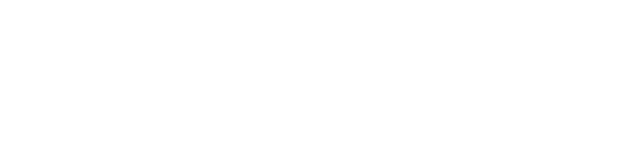
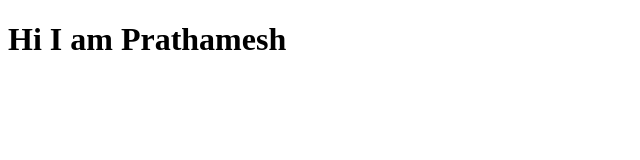
Before and after one commit to Rahul-Rajeevan/collab_b35, a plain HTML site: page FrontEnd/index.html in a window 1280 px wide. Shown: the whole page, without its empty margins (0-640 px from the left). Drawn offline with Linux system fonts and the light colour scheme.

Commit message:
OK I am Done

```diff
--- a/FrontEnd/index.html
+++ b/FrontEnd/index.html
@@ -6,6 +6,7 @@
     <title>Document</title>
 </head>
 <body>
+    <h1>Hi I am Prathamesh</h1>
 
 </body>
 </html>
```
